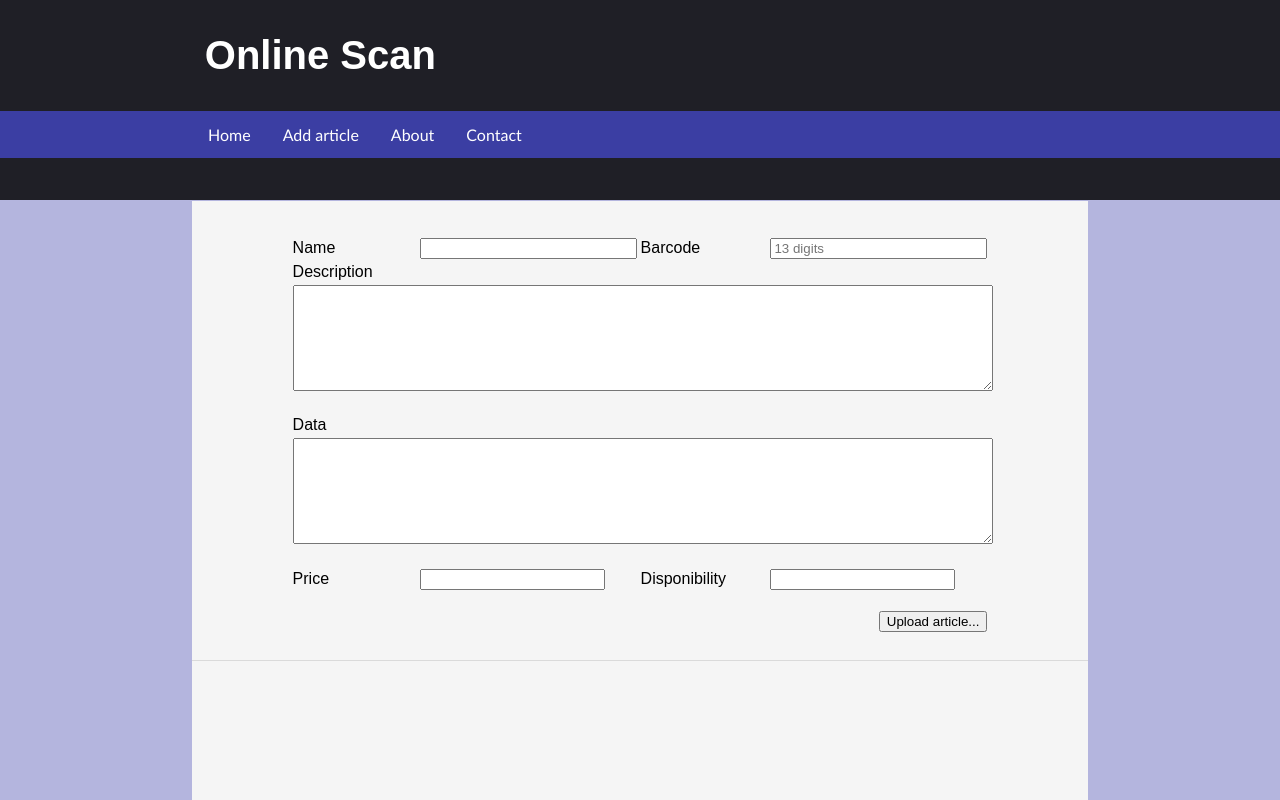
After one commit to AdrianLemaigre/Barcode-TDLOG-Project, a CodeIgniter app: page /Barcode-TDLOG-Project/Upload/add_article in a window 1280 px wide. The commit adds this page. Run offline with CodeIgniter, Linux system fonts and the light colour scheme.

Commit message:
Presentation + CSS

```diff
--- a/Website/application/controllers/Upload.php
+++ b/Website/application/controllers/Upload.php
@@ -2,23 +2,34 @@
 defined('BASEPATH') OR exit('No direct script access allowed');
 
 class Upload extends CI_Controller {
+	function __construct() {
+		parent::__construct();
+		$this->load->helper('url');
+		$this->load->model('article_model');
+	}
+
 	public function index() {
-		$this->load->view('index');
+		$this->load->view('header');
+		$this->load->view('welcome');
+		$this->load->view('search');
 	}
 
 	public function results($filename) {
-		$this->load->model('article_model');
 		$this->load->helper('search');
 		$data = array();
 		$code = barcode($filename);
 		$data = $this->article_model->search($code);
 		unlink("file/$filename");
 
-		$this->load->view('index');
+		$this->load->view('header');
+		$this->load->view('search');
 
-		if (count($data) == 0) {
+		if ($code == "NOT DECODED: Not Understood") {
+			$this->load->view('bad_image');
+		}else if (count($data) == 0) {
 			$data['code'] = $code;
 			$this->load->view('not_found', $data);
+			$this->load->view('new_article', $data);
 		} else {
 			$this->load->view('result', $data[0]);
 		}
@@ -30,14 +41,15 @@ class Upload extends CI_Controller {
 		$filename = 'picture';
 
 		if (empty($_FILES['picture'])) {
-			$this->load->view('MissingImage');
-			$this->load->view('index');
+			$this->load->view('header');
+			$this->load->view('missing_image');
+			$this->load->view('search');
 			return;
 		}
 
 		if ($status != 'error') {
 			$config['upload_path'] = 'file/';
-			$config['allowed_types'] = 'png|jpg';
+			$config['allowed_types'] = 'jpg';
 			$config['max_size'] = 1024*8;
 			$config['encrypt_name'] = true;
 
@@ -55,14 +67,15 @@ class Upload extends CI_Controller {
 		}
 
 		if ($status == 'error') {
-			echo json_encode(array('status' => $status, 'msg' => $msg));
+			$this->load->view('header');
+			$this->load->view('search');
+			$this->load->view('bad_image');
 		} else {
 			$this->results($filename);
 		}
 	}
 
 	public function upload_article() {
-		$this->load->model('article_model');
 		$this->article_model->post_article(
 			$this->input->post('name'),
 			$this->input->post('barcode'),
@@ -70,6 +83,23 @@ class Upload extends CI_Controller {
 			(int)$this->input->post('disponibility'),
 			$this->input->post('description'),
 			$this->input->post('data'));
-		$this->load->view('index');
+
+		$this->load->view('header');
+		$this->load->view('search');
+	}
+
+	public function about() {
+		$this->load->view('header');
+		$this->load->view('about');
+	}
+
+	public function contact() {
+		$this->load->view('header');
+		$this->load->view('contact');
+	}
+
+	public function add_article() {
+		$this->load->view('header');
+		$this->load->view('new_article', array('code' => ''));
 	}
 }
--- a/Website/application/views/MissingImage.php
+++ /dev/null
@@ -1 +0,0 @@
-<div>Please, submit an image.</div>
--- /dev/null
+++ b/Website/application/views/header.php
@@ -0,0 +1,21 @@
+<?php
+defined('BASEPATH') OR exit('No direct script access allowed');
+?>
+<!DOCTYPE html>
+<head>
+    <meta charset="utf-8">
+    <title>Online Scan</title>
+    <link rel="stylesheet" type="text/css" href="<?php echo base_url('assets/css/style.css'); ?>" >
+</head>
+<body>
+    <nav class="Navbar">
+        <h1 class="Title">Online Scan</h1>
+        <ul>
+            <li><a href="<?php echo base_url(''); ?>">Home</a></li>
+            <li><a href="<?php echo base_url('Upload/add_article'); ?>">Add article</a></li>
+            <li><a href="<?php echo base_url('Upload/about'); ?>">About</a></li>
+            <li><a href="<?php echo base_url('Upload/contact'); ?>">Contact</a></li>
+        </ul>
+    </nav>
+
+    <div class="Container">
--- /dev/null
+++ b/Website/application/views/missing_image.php
@@ -0,0 +1 @@
+<div class="Ticket">Please, submit an image.</div>
--- /dev/null
+++ b/Website/application/views/new_article.php
@@ -0,0 +1,45 @@
+<form action="<?php echo base_url('Upload/upload_article'); ?>" method="post" class="Ticket">
+    <table class="Table">
+        <tr>
+            <td width="25%">Name</td>
+            <td width="25%"><input type="text" name="name" required maxlength="100" size="24%"></td>
+
+            <td width="25%">Barcode</td>
+            <td width="25%"><input type="text" name="barcode" value="<?php echo $code; ?>" pattern="^([0-9]{13})$" required placeholder="13 digits" size="24%"></td>
+        </tr>
+        <tr>
+            <td width="25%">Description</td>
+        </tr>
+        <tr>
+            <td colspan="4"><textarea name="description" class="Textbox"></textarea></td>
+        </tr>
+        <tr class="Blank_Row">
+            <td colspan="4"></td>
+        </tr>
+        <tr>
+            <td width="25%">Data</td>
+        </tr>
+        <tr>
+            <td colspan="4"><textarea name="data" class="Textbox"></textarea></td>
+        </tr>
+        <tr class="Blank_Row">
+            <td colspan="4"></td>
+        </tr>
+        <tr>
+            <td width="25%">Price</td>
+            <td width="25%"><input type="number" name="price" required size="24%"></td>
+
+            <td width="25%">Disponibility</td>
+            <td width="25%"><input type="number" name="disponibility" required size="24%"></td>
+        </tr>
+        <tr class="Blank_Row">
+            <td colspan="4"></td>
+        </tr>
+        <tr>
+            <td width="25%"></td>
+            <td width="25%"></td>
+            <td width="25%"></td>
+            <td width="25%" align="right"><input type="submit" value="Upload article..."></td>
+        </tr>
+    </table>
+</form>
--- /dev/null
+++ b/Website/assets/css/style.css
@@ -0,0 +1,127 @@
+html
+{
+    height: 100%;
+}
+
+body
+{
+    background-color: #B4B5DE;
+    padding: 0;
+    margin: 0;
+    font-family: Arial, serif;
+    height: 100%;
+}
+
+.Navbar
+{
+    background-color: #1F1F26;
+    width: 100%;
+    position: fixed;
+    top: 0;
+    color: white;
+    height: 25%;
+}
+
+.Navbar ul
+{
+    background-color: #3B3EA3;
+    width: 100%;
+    list-style-type: none;
+    margin: 0;
+    overflow: hidden;
+    padding-left: 15%;
+
+}
+
+.Navbar .Title
+{
+    margin-left: 16%;
+    font-size: 250%;
+}
+
+.Navbar ul li
+{
+    list-style-type: none;
+    float: left;
+}
+
+.Navbar ul li a
+{
+    display: block;
+    text-align: center;
+    padding: 14px 16px;
+    text-decoration: none;
+    font-family: 'Trebuchet MS', sans-serif;
+    color: white;
+}
+
+.Navbar li a:hover
+{
+    background-color: #EDEDF2;
+    color: black;
+}
+
+.Container
+{
+    top: 25%;
+    margin-top: 1px;
+    left:15%;
+    background-color: #F5F5F5;
+    height: 75%;
+    position: fixed;
+    width: 70%;
+    overflow: auto;
+}
+
+.Ticket
+{
+    text-align: justify;
+    padding: 25px 10px 25px 10px;
+    border-bottom-style: solid;
+    border-bottom-width: 1px;
+    border-bottom-color: #DADADA;
+}
+
+.Table
+{
+    width: 100%;
+    padding-left: 10%;
+    padding-right: 10%;
+    padding-top: 1%;
+}
+
+.Blank_Row
+{
+    height: 15px !important;
+}
+
+.Result
+{
+    padding-left: 5%;
+    padding-right: 5%;
+}
+
+.Subtitle
+{
+    font-size: 50%;
+    font-weight: normal;
+    font-style: italic;
+}
+
+.Bold
+{
+    font-weight: bold;
+}
+
+.Textbox
+{
+    width: 100%;
+    height: 100px;
+}
+
+.Centered_Image
+{
+    margin-left:auto;
+    margin-right:auto;
+    display:block;
+}
```
Also changed, not shown: Website/application/views/about.php (added, +8 -0 lines), Website/application/views/bad_image.php (added, +7 -0 lines), Website/application/views/contact.php (added, +8 -0 lines), Website/application/views/index.php (deleted, +0 -24 lines), Website/application/views/not_found.php (+3 -42 lines), Website/application/views/result.php (+20 -7 lines), Website/application/views/search.php (added, +14 -0 lines), Website/application/views/welcome.php (added, +8 -0 lines), Examples/notEAN.jpg (added), Website/assets/images/impossibru.jpg (added).
